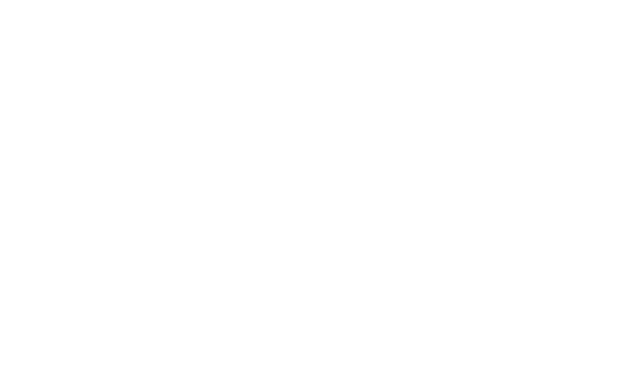
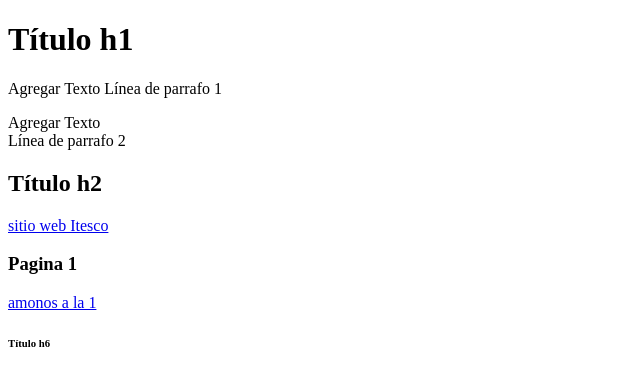
Before and after one commit to Darigo98/Proyecto_6, a plain HTML site: page index.html in a window 1280 px wide. Shown: the whole page, without its empty margins (0-640 px from the left). Drawn offline with Linux system fonts and the light colour scheme.

Commit message:
actualizando

```diff
--- a/index.html
+++ b/index.html
@@ -4,9 +4,16 @@
     <meta charset="UTF-8">
     <meta http-equiv="X-UA-Compatible" content="IE=edge">
     <meta name="viewport" content="width=device-width, initial-scale=1.0">
-    <title>mi primer paina pricipal</title>
+    <title>Mi sitio web </title>
 </head>
 <body>
-
+    <h1>Título h1</h1>
+    <p>Agregar Texto Línea de parrafo 1</p>
+    <p>Agregar Texto <br> Línea de parrafo 2</p>
+    <h2>Título h2</h2>
+    <a href="http://www.itesco.edu.mx" target="_blank">sitio web Itesco</a>
+    <h3>Pagina 1</h3>
+    <a href="pagina1.html">amonos a la 1</a>
+    <h6>Título h6</h6>
 </body>
 </html>
```
Also changed, not shown: pagina1.html (+6 -3 lines), images/Hamacas.jpg (added).
